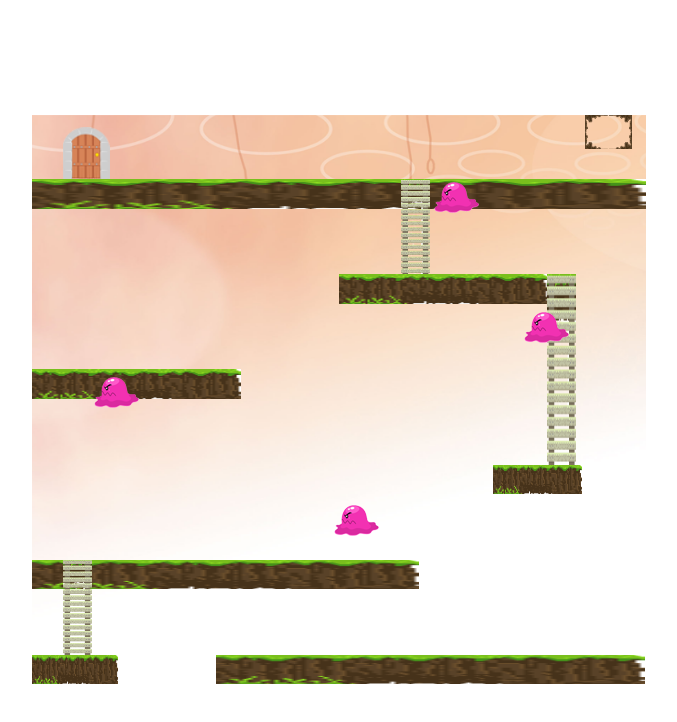
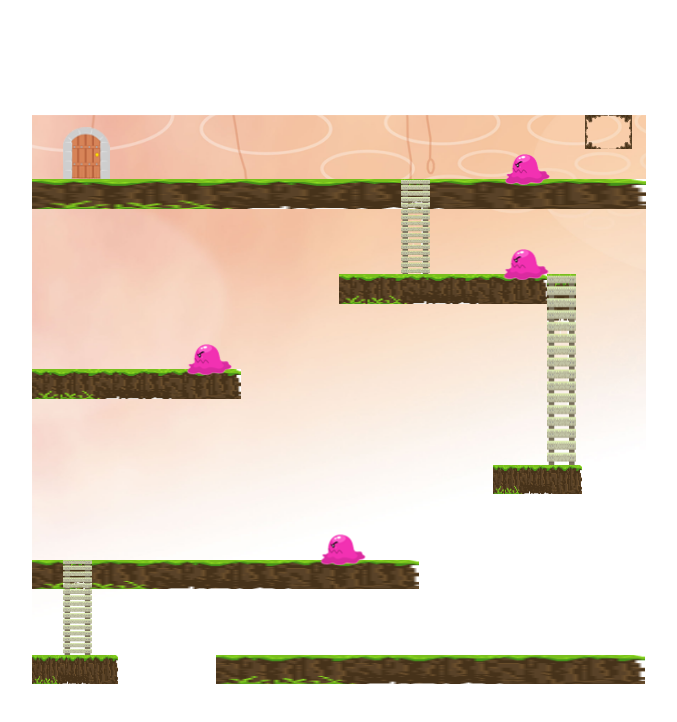
Before and after one commit to Kristinnfb/2d-platform-game, a plain HTML site: page index.html in a window 1280 px wide. Shown: the whole page, without its empty margins (301-978 px from the left). Drawn offline with Linux system fonts and the light colour scheme.

Commit message:
enemies moving

```diff
--- a/engine.js
+++ b/engine.js
@@ -37,6 +37,7 @@ let skyOne = new Image();
 skyOne.src = "assets/sky-1.png";
 
 
+
 //--- data variables  ---//
 let canvas, ctx;
 let canvasWidth, canvasHeight, windowWidth, windowHeight;
@@ -46,6 +47,37 @@ const platformTopMarginRatio = 0.1127
 const ladderWidthRatio = 0.048;
 const groundHeightRatio = 0.052;
 let score = 0;
+let enemyWidth = 0;
+let enemyHeight = 0;
+let enemies = [];
+let failed = false;
+let win = false;
+
+//classes
+class Enemy {
+    constructor(x, y,maxLeft,maxRight) {
+        this.x = x;
+        this.y = y;
+        this.speed = randomSpeed(2, 5);
+        this.moving = true;
+        this.direction = 1;
+        this.maxLeft = maxLeft;
+        this.maxRight = maxRight;
+        this.responsiveWidth = enemyWidth;
+        this.responsiveHeight = enemyHeight;
+    }
+
+    move() {
+        if (this.moving) {
+            this.x += this.speed * this.direction;
+            if (this.x >= (this.maxRight - enemyWidth) || this.x <= this.maxLeft) {
+                this.direction *= -1;
+            }
+        }
+        drawEnemy(this.x, this.y);
+    }
+}
+
 const platforms = [
     {
         //one left
@@ -109,8 +141,34 @@ const ladders = [
     }
 ];
 
+const enemyPositions = [
+    {
+        x: 0.1,
+        level: 2,
+        min:0,
+        max:0.63
+    },
+    {
+        x: 0.05,
+        level: 4,
+        min:0,
+        max:0.34
+    },
+    {
+        x: 0.52,
+        level: 5,
+        min:0.5,
+        max:0.34 + 0.5
+    },
+    {
+        x: 0.4,
+        level: 6,
+        min:0,
+        max:1
+    }
+];
+
 const keys = [];
-let enemies = [];
 let gravity = 10;
 let platform = {
     x: platforms.x,
@@ -130,8 +188,11 @@ let player = {
     velocity_y: 1,
     x: 10,
     y: 620,
-    moving: false
+    moving: false,
+    responsiveWidth: 48,
+    responsiveHeight: 48,
 };
+
 
 let enemy = {
     x: 200,
@@ -140,20 +201,26 @@ let enemy = {
     height: 48,
     frameX: 0,
     frameY: 0,
-    speed: 9,
+    speed: 1,
     velocity_y: 5,
     gravity: 1,
-    moving: true
+    moving: true,
+    responsiveWidth: 48,
+    responsiveHeight: 48,
 };
+
+
 
 // initiate
 function initiateWindow() {
     setDimensions();
     setCanvas();
+    setPlayerResponsive();
+    setEnemyResponsive();
     drawBackground();
     drawPlatform();
     drawPlayer();
-    // setScore();
+    drawEnemies();
 }
 
 function setDimensions() {
@@ -173,6 +240,27 @@ function setCanvas() {
     if (!canvas) return false;
     canvas.width = canvasWidth;
     canvas.height = canvasHeight;
+}
+
+function randomSpeed(min, max) { // min and max included
+    return Math.floor(Math.random() * (max - min + 1) + min)
+}
+
+
+function setPlayerResponsive() {
+    let ratio = playerImage.height / playerImage.width;
+    let width = canvasWidth * 0.12;
+    let height = width * ratio;
+    player.responsiveWidth = width;
+    player.responsiveHeight = height;
+}
+
+function setEnemyResponsive() {
+    let ratio = enemyImage.height / enemyImage.width;
+    let width = canvasWidth * 0.07;
+    let height = width * ratio * 3;
+    enemyWidth = width;
+    enemyHeight = height;
 }
 
 
@@ -231,6 +319,34 @@ function drawLadders() {
     });
 }
 
+function drawEnemies() {
+    enemyPositions.forEach((item, index) => {
+        let enemyObject = new Enemy(getEnemyX(item.x), getEnemyY(item.level),getDistanceByCanvasWidth(item.min),getDistanceByCanvasWidth(item.max));
+        enemyObject.move();
+        enemies.push(enemyObject);
+    });
+}
+
+function moveEnemies() {
+    enemies.forEach((item, index) => {
+        item.move();
+    });
+}
+
+function drawEnemy(x, y) {
+    ctx.drawImage(
+        enemyImage,
+        enemy.width * enemy.frameX,
+        enemy.height * enemy.frameY,
+        enemy.width,
+        enemy.height,
+        x,
+        y,
+        enemy.responsiveWidth,
+        enemy.responsiveHeight
+    );
+}
+
 function drawDoor() {
     let ratio = doorImage.height / doorImage.width;
     let width = canvasWidth * 0.0763;
@@ -259,52 +375,36 @@ function drawScoreBoard() {
 }
 
 function drawPlayer() {
-    let ratio = playerImage.height / playerImage.width;
-    let width = canvasWidth * 0.0732;
-    let height = width * ratio;
 
     ctx.drawImage(
         playerImage,
         player.width * player.frameX,
         player.height * player.frameY,
-        width,
-        height,
+        player.width,
+        player.height,
         player.x,
         player.y,
-        width,
-        height
+        player.responsiveWidth,
+        player.responsiveHeight
     );
 }
 
-function drawEnemy() {
-    let ratio = enemyImage.height / enemyImage.width;
-    let width = canvasWidth * 0.0732;
-    let height = width * ratio;
-
-    ctx.drawImage(
-        enemyImage,
-        enemy.width * enemy.frameX,
-        enemy.height * enemy.frameY,
-        enemy.width,
-        enemy.height,
-        400,
-        50,
-        height,
-        height
-    );
-}
 
 // responsive values
 function getYByLevel(level) {
     return canvasHeight - (canvasHeight / platformMaxLevel * level) + (canvasHeight * platformTopMarginRatio);
 }
 
+function getDistanceByCanvasWidth(value){
+    return canvasWidth * value;
+}
+
 function getXByRatio(x) {
-    return canvasWidth * x;
+    return getDistanceByCanvasWidth(x);
 }
 
 function getWidthByRatio(width) {
-    return canvasWidth * width;
+    return getDistanceByCanvasWidth(width);
 }
 
 function getHeightByRatio() {
@@ -312,7 +412,15 @@ function getHeightByRatio() {
 }
 
 function getLadderX(x) {
-    return canvasWidth * x;
+    return getDistanceByCanvasWidth(x);
+}
+
+function getEnemyX(x) {
+    return getDistanceByCanvasWidth(x);
+}
+
+function getEnemyY(level) {
+    return getYByLevel(level) - enemyHeight - 10;
 }
 
 function getLadderY(from) {
@@ -325,15 +433,6 @@ function getLadderWidth() {
 
 function getLadderHeight(from, to) {
     return getYByLevel(to) - getYByLevel(from);
-}
-
-
-
-
-// Hér setjum við inn alla fleka og stiga sem búa til leikborðið.
-
-function drawEnemy(img, sX, sY, sW, sH, dX, dY, dW, dH) {
-    ctx.drawImage(img, sX, sY, sW, sH, dX, dY, dW, dH);
 }
 
 
@@ -454,47 +553,55 @@ function animate() {
         drawBackground();
         drawPlatform();
         drawPlayer();
+        moveEnemies();
 
         // player.y += gravity
 
 
-        enemies[
-            drawEnemy(enemyImage,
-                enemy.width * enemy.frameX,
-                enemy.height * enemy.frameY,
-                enemy.width, enemy.height,
-                400, 50, enemy.width, enemy.height),
-            drawEnemy(enemyImage,
-                enemy.width * enemy.frameX,
-                enemy.height * enemy.frameY,
-                enemy.width, enemy.height,
-                490, 180, enemy.width, enemy.height),
-            drawEnemy(enemyImage,
-                enemy.width * enemy.frameX,
-                enemy.height * enemy.frameY,
-                enemy.width, enemy.height,
-                60, 245, enemy.width, enemy.height),
-            drawEnemy(enemyImage,
-                enemy.width * enemy.frameX,
-                enemy.height * enemy.frameY,
-                enemy.width, enemy.height,
-                300, 373, enemy.width, enemy.height),
-            drawEnemy(enemyImage,
-                enemy.width * enemy.frameX,
-                enemy.height * enemy.frameY,
-                enemy.width, enemy.height,
-                190, 620, enemy.width, enemy.height),
-            drawEnemy(enemyImage,
-                enemy.width * enemy.frameX,
-                enemy.height * enemy.frameY,
-                enemy.width, enemy.height,
-                500, 620, enemy.width, enemy.height)
-        ]
+        // enemies[
+        //     drawEnemy(enemyImage,
+        //         enemy.width * enemy.frameX,
+        //         enemy.height * enemy.frameY,
+        //         enemy.width, enemy.height,
+        //         400, 50, enemy.width, enemy.height),
+        //     drawEnemy(enemyImage,
+        //         enemy.width * enemy.frameX,
+        //         enemy.height * enemy.frameY,
+        //         enemy.width, enemy.height,
+        //         490, 180, enemy.width, enemy.height),
+        //     drawEnemy(enemyImage,
+        //         enemy.width * enemy.frameX,
+        //         enemy.height * enemy.frameY,
+        //         enemy.width, enemy.height,
+        //         60, 245, enemy.width, enemy.height),
+        //     drawEnemy(enemyImage,
+        //         enemy.width * enemy.frameX,
+        //         enemy.height * enemy.frameY,
+        //         enemy.width, enemy.height,
+        //         300, 373, enemy.width, enemy.height),
+        //     drawEnemy(enemyImage,
+        //         enemy.width * enemy.frameX,
+        //         enemy.height * enemy.frameY,
+        //         enemy.width, enemy.height,
+        //         190, 620, enemy.width, enemy.height),
+        //     drawEnemy(enemyImage,
+        //         enemy.width * enemy.frameX,
+        //         enemy.height * enemy.frameY,
+        //         enemy.width, enemy.height,
+        //         500, 620, enemy.width, enemy.height)
+        // ]
         moveEnemy();
         movePlayer();
         handlePlayerFrame();
         handleEnemyFrame();
+        checkEnd();
         // touchGround();
     }
 }
+
+function checkEnd(){
+    if(failed){
+
+    }
+}
 startAnimating(15);
--- a/index.html
+++ b/index.html
@@ -12,6 +12,7 @@
 
         <h1 id="score"></h1>
     </canvas>
+    <script data-main="./assets/libraries/require.js" src="./assets/libraries/require.js"></script>
     <script src="engine.js"></script>
 </body>
 </html>
```
Also changed, not shown: enemy.js (added, +27 -0 lines), assets/libraries/require.js (added).
